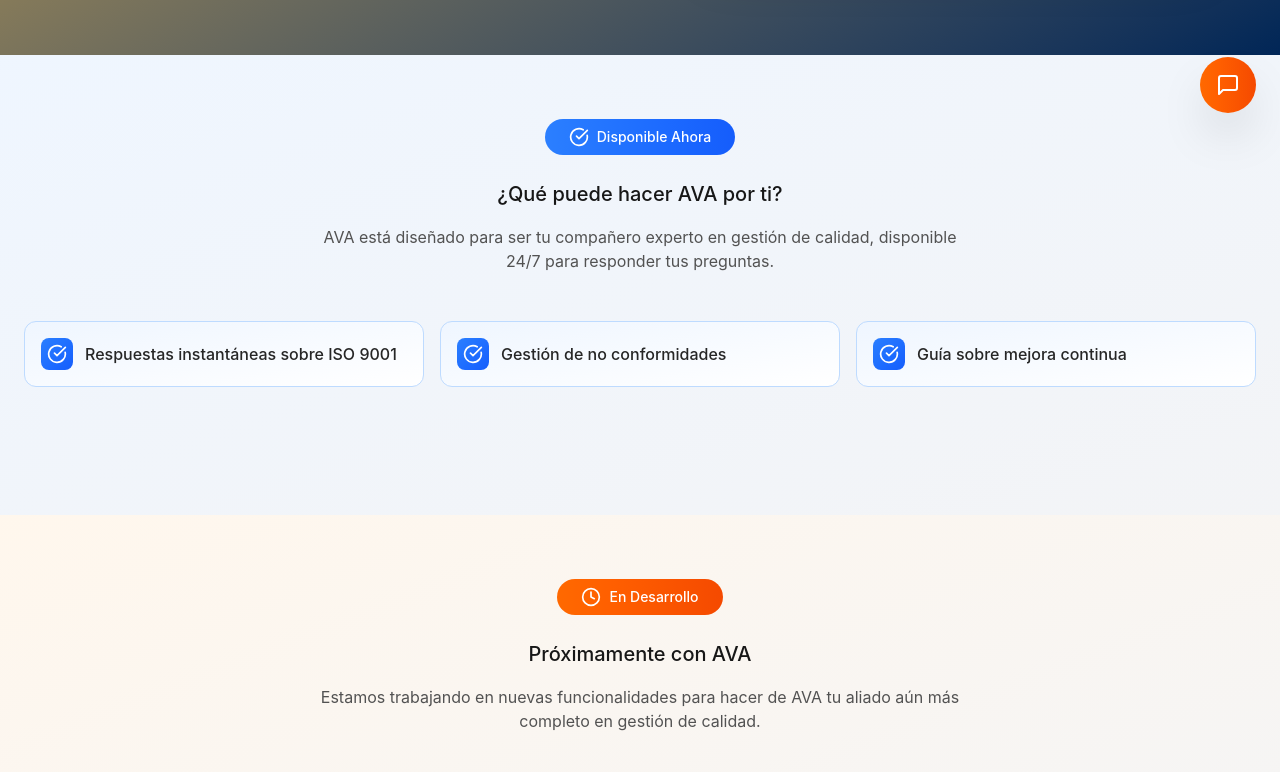
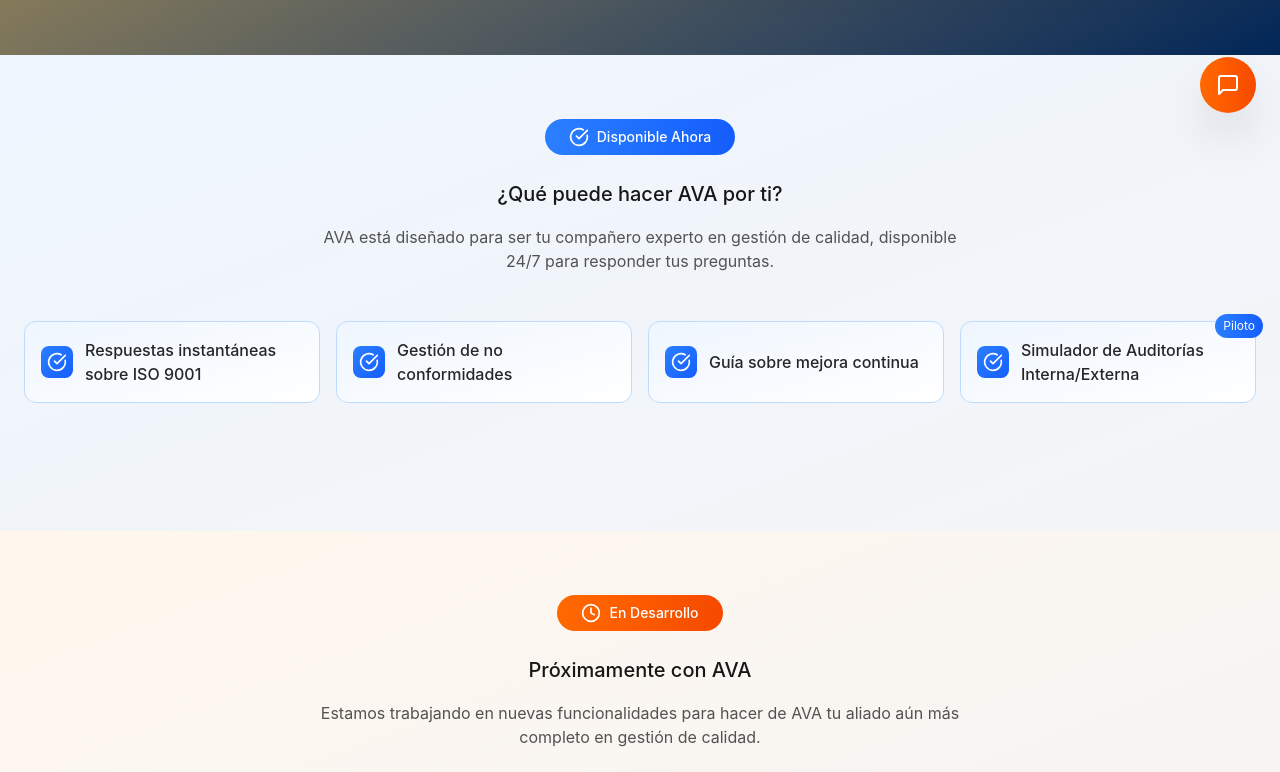
Before and after one commit to Lindo0ta/Ava, a React (Vite) app: page / in a window 1280 px wide. Shown: the part 663-1435 px from the top of the page. Built offline with nearby package versions, Linux system fonts and the light colour scheme.

Commit message:
Optimización de carga de video y atributos de reproducción

```diff
--- a/index.html
+++ b/index.html
@@ -1,10 +1,16 @@
-
 <!DOCTYPE html>
 <html lang="en">
   <head>
     <meta charset="UTF-8" />
     <meta name="viewport" content="width=device-width, initial-scale=1.0" />
-      <title>AI Chat Agent Website</title>
+    <title>AVA - Asistente Virtual de Apoyo</title>
+
+    <!-- SOLO tu favicon -->
+    <link rel="icon" type="image/png" href="/favicon.png">
+
+    <!-- Para compatibilidad -->
+    <link rel="shortcut icon" type="image/png" href="/favicon.png">
+    <link rel="apple-touch-icon" type="image/png" href="/favicon.png">
   </head>
 
   <body>
--- a/src/app/components/main-content.tsx
+++ b/src/app/components/main-content.tsx
@@ -44,12 +44,12 @@ export function MainContent({ onStartChat, onViewDemo }) {
   // Función para redirigir a Teams
   const openTeamsChat = () => {
     // Reemplaza con tu enlace real de Teams
-    window.open('https://teams.microsoft.com/l/chat/0/0?users=tu-usuario', '_blank');
+    window.open('https://teams.microsoft.com/l/chat/0/0?users=calidadyriesgosbgta@uniminuto.edu', '_blank');
   };
 
   // Función para redirigir a correo
   const openEmail = () => {
-    window.location.href = 'mailto:soporte@tuempresa.com?subject=Consulta sobre AVA';
+    window.location.href = 'mailto:calidadyriesgosbgta@uniminuto.edu?subject=Consulta sobre AVA';
   };
 
   // Función para centrar en la sección del video
@@ -168,7 +168,8 @@ Está diseñada para apoyarte en consultas técnicas, interpretación de requisi
   const features = [
     "Respuestas instantáneas sobre ISO 9001",
     "Gestión de no conformidades",
-    "Guía sobre mejora continua"
+    "Guía sobre mejora continua",
+    "Simulador de Auditorías Interna/Externa"
   ];
 
   const upcomingFeatures = [
@@ -386,7 +387,6 @@ Está diseñada para apoyarte en consultas técnicas, interpretación de requisi
           </>
         )}
       </AnimatePresence>
-
 {/* Features Section - DISPONIBLE AHORA - EN AZUL */}
 <div className="bg-gradient-to-br from-blue-50 to-gray-100 py-16">
   <div className="max-w-7xl mx-auto px-6">
@@ -408,7 +408,7 @@ Está diseñada para apoyarte en consultas técnicas, interpretación de requisi
       </p>
     </motion.div>
 
-          <div className="grid grid-cols-1 md:grid-cols-2 lg:grid-cols-3 gap-4 mb-16">
+    <div className="grid grid-cols-1 md:grid-cols-2 lg:grid-cols-4 gap-4 mb-16">
       {features.map((feature, index) => (
         <motion.div
           key={`current-${index}`}
@@ -429,8 +429,16 @@ Está diseñada para apoyarte en consultas técnicas, interpretación de requisi
           whileHover={{ scale: 1.05, y: -8 }}
           viewport={{ once: true, margin: "-100px" }}
           transition={{ duration: 0.4 }}
-                className="flex items-center gap-3 bg-gradient-to-br from-blue-50 to-white p-4 rounded-xl border border-blue-200 hover:border-blue-500 hover:shadow-lg transition-all cursor-pointer"
+          className={`flex items-center gap-3 bg-gradient-to-br from-blue-50 to-white p-4 rounded-xl border border-blue-200 hover:border-blue-500 hover:shadow-lg transition-all cursor-pointer relative
+            ${index === features.length - 1 ? 'relative' : ''}`}
         >
+          {/* Burbuja "Piloto" solo para el último elemento (Simulador de Auditorías) */}
+          {index === features.length - 1 && (
+            <div className="absolute -top-2 -right-2 bg-gradient-to-r from-blue-500 to-blue-600 text-white text-xs px-2 py-1 rounded-full z-10">
+              Piloto
+            </div>
+          )}
+
           <motion.div
             className="flex-shrink-0 w-8 h-8 bg-gradient-to-br from-blue-500 to-blue-600 rounded-lg flex items-center justify-center"
             whileHover={{ rotate: 360 }}
@@ -520,7 +528,6 @@ Está diseñada para apoyarte en consultas técnicas, interpretación de requisi
           </motion.div>
         </div>
       </div>
-
 {/* Video Section - Presentación de AVA */}
 <div ref={videoSectionRef} className="bg-gradient-to-br from-neutral-50 to-neutral-100 py-20">
   <div className="max-w-7xl mx-auto px-6">
@@ -561,6 +568,8 @@ Está diseñada para apoyarte en consultas técnicas, interpretación de requisi
             className="w-full h-full object-cover cursor-pointer"
             poster="https://images.unsplash.com/photo-1552664730-d307ca884978?w=800&h=450&fit=crop&q=80"
             onClick={handlePlayVideo}
+            preload="metadata"
+            playsInline
           >
             Tu navegador no soporta el elemento de video.
           </video>
@@ -597,7 +606,6 @@ Está diseñada para apoyarte en consultas técnicas, interpretación de requisi
               </motion.div>
             </div>
           )}
-
                 {/* Controles personalizados */}
                 <div className="absolute bottom-0 left-0 right-0 bg-gradient-to-t from-black/90 via-black/70 to-transparent p-5">
                   <div className="flex items-center justify-between">
```
Also changed, not shown: public/favicon.png (added). Lines whose indentation alone changed are shown as unchanged.
